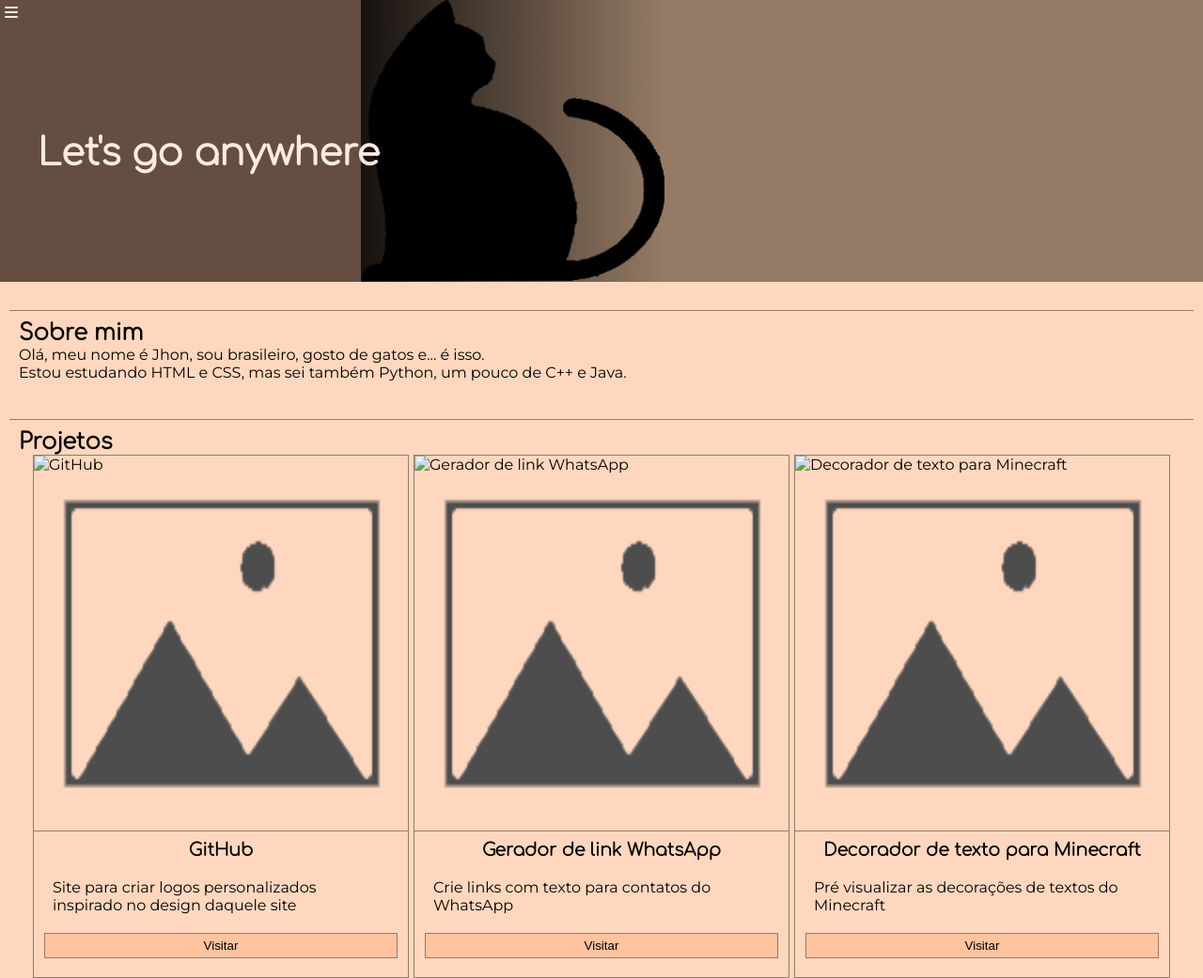
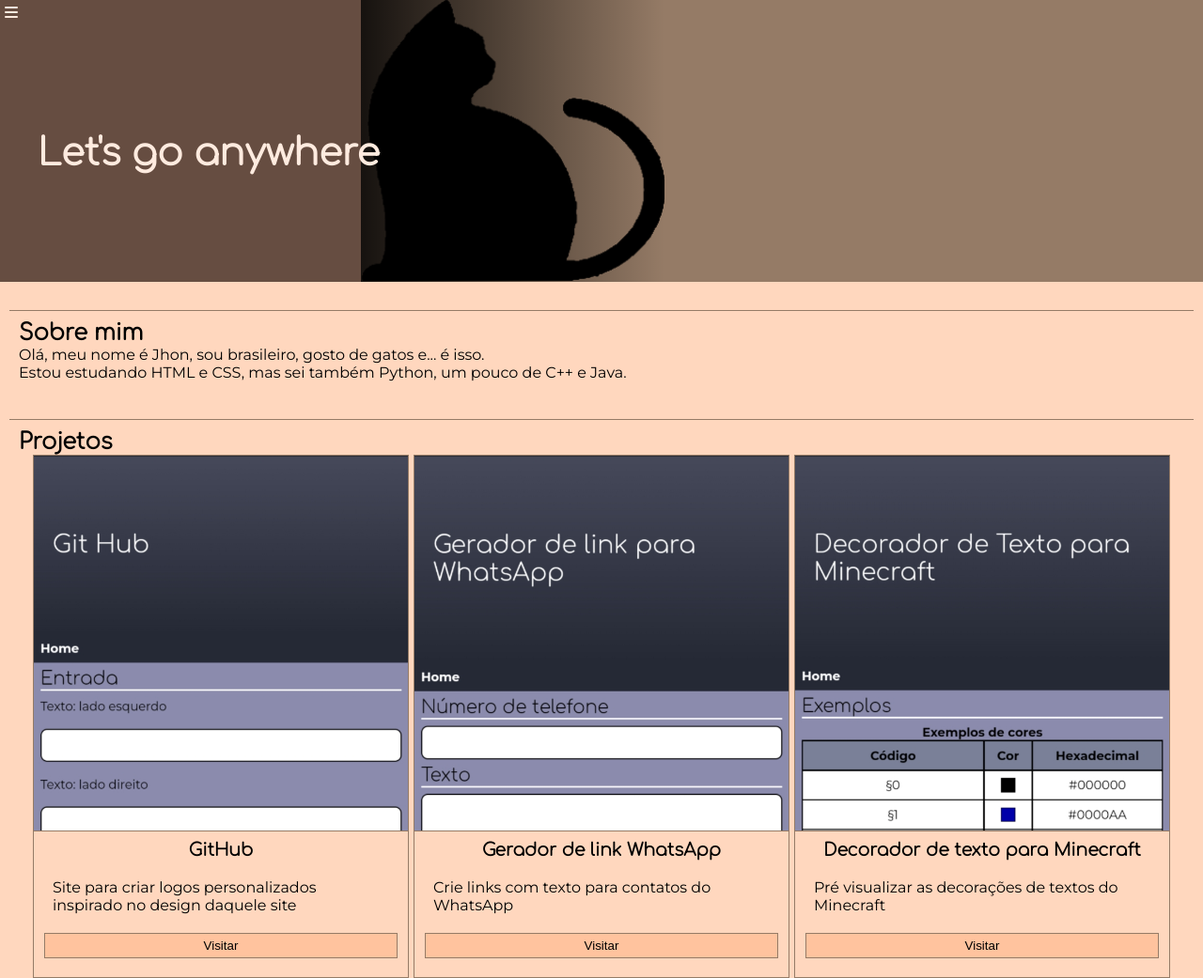
Before and after one commit to jhonsome/web, a plain HTML site: page index.html in a window 1280 px wide. Shown: the top 1041 px of the page at 94% size. Drawn offline with Linux system fonts and the light colour scheme.

Commit message:
Adicionado imagens de pré visualização

```diff
--- a/homepage/script.js
+++ b/homepage/script.js
@@ -2,27 +2,33 @@ let pro_list = [
 	[
 		"GitHub",
 		"Site para criar logos personalizados inspirado no design daquele site",
-		"https://jhonsome.github.io/web/projetos/git-hub/"
+		"https://jhonsome.github.io/web/projetos/git-hub/",
+		"https://jhonsome.github.io/web/projetos/git-hub/preview.jpg"
   ], [
 		"Gerador de link WhatsApp",
 		"Crie links com texto para contatos do WhatsApp",
-		"https://jhonsome.github.io/web/projetos/gerador-de-link-whatsapp/"
+		"https://jhonsome.github.io/web/projetos/gerador-de-link-whatsapp/",
+		"https://jhonsome.github.io/web/projetos/gerador-de-link-whatsapp/preview.jpg"
 	], [
 		"Decorador de texto para Minecraft",
 		"Pré visualizar as decorações de textos do Minecraft",
-		"https://jhonsome.github.io/web/projetos/decorador-de-texto-minecraft/"
+		"https://jhonsome.github.io/web/projetos/decorador-de-texto-minecraft/",
+		"https://jhonsome.github.io/web/projetos/decorador-de-texto-minecraft/preview.jpg"
 	], [
 		"Harmonia de cores",
 		"Um site pessoal para testes de paletas de cores",
-		"https://jhonsome.github.io/web/projetos/harmonia-de-cores/"
+		"https://jhonsome.github.io/web/projetos/harmonia-de-cores/",
+		"https://jhonsome.github.io/web/projetos/harmonia-de-cores/preview.jpg"
 	], [
 		"Projeto Android Curso em Vídeo",
 		"Site criado durante as aulas do Curso em Vídeo, no YouTube",
-		"https://jhonsome.github.io/web/projetos/projeto-android-curso-em-video/android.html"
+		"https://jhonsome.github.io/web/projetos/projeto-android-curso-em-video/android.html",
+		"https://jhonsome.github.io/web/projetos/projeto-android-curso-em-video/preview.jpg"
 	], [
 		"Projeto Cordel Curso em Vídeo",
 		"Site criado durante as aulas do Curso em Vídeo, no YouTube",
-		"https://jhonsome.github.io/web/projetos/projeto-cordel-curso-em-video/"
+		"https://jhonsome.github.io/web/projetos/projeto-cordel-curso-em-video/",
+		"https://jhonsome.github.io/web/projetos/projeto-cordel-curso-em-video/preview.jpg"
 	], [
 		"Cebolinha",
 		"Troca as letras 'R' por 'L'",
@@ -61,7 +67,7 @@ function LoadProjectsList() {
 		a.href = pro[2]
 		a.target = "_blank"
 		img.src = pro[3]
-		img.alt = pro[0]
+		img.alt = pro[0] + ", pré visualização"
 		img.loading = "lazy"
 		img.className = "scale-out-anim"
 		img.dataset.isVisible = "yes"
```
Also changed, not shown: projetos/decorador-de-texto-minecraft/preview.jpg (added), projetos/gerador-de-link-whatsapp/preview.jpg (added), projetos/git-hub/preview.jpg (added), projetos/harmonia-de-cores/index.html (line endings or trailing spaces), projetos/harmonia-de-cores/preview.jpg (added), projetos/projeto-android-curso-em-video/preview.jpg (added), projetos/projeto-cordel-curso-em-video/preview.jpg (added).
